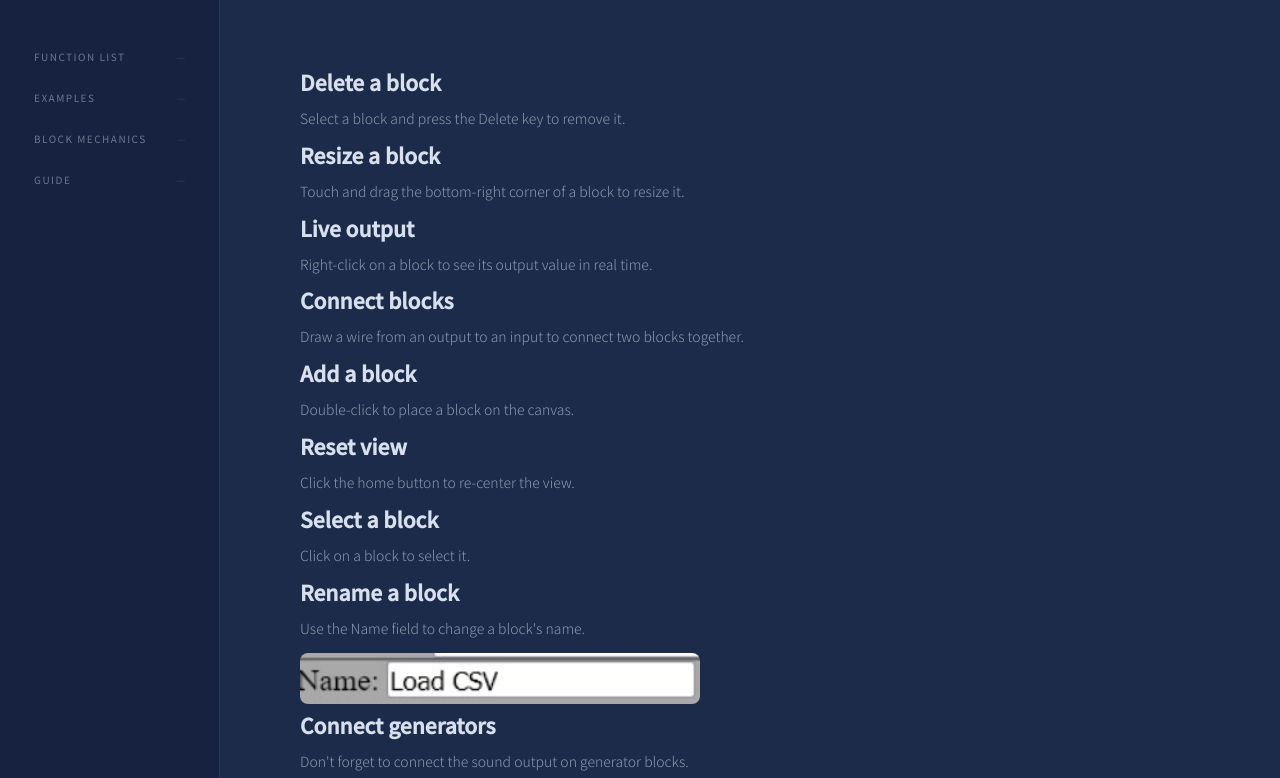
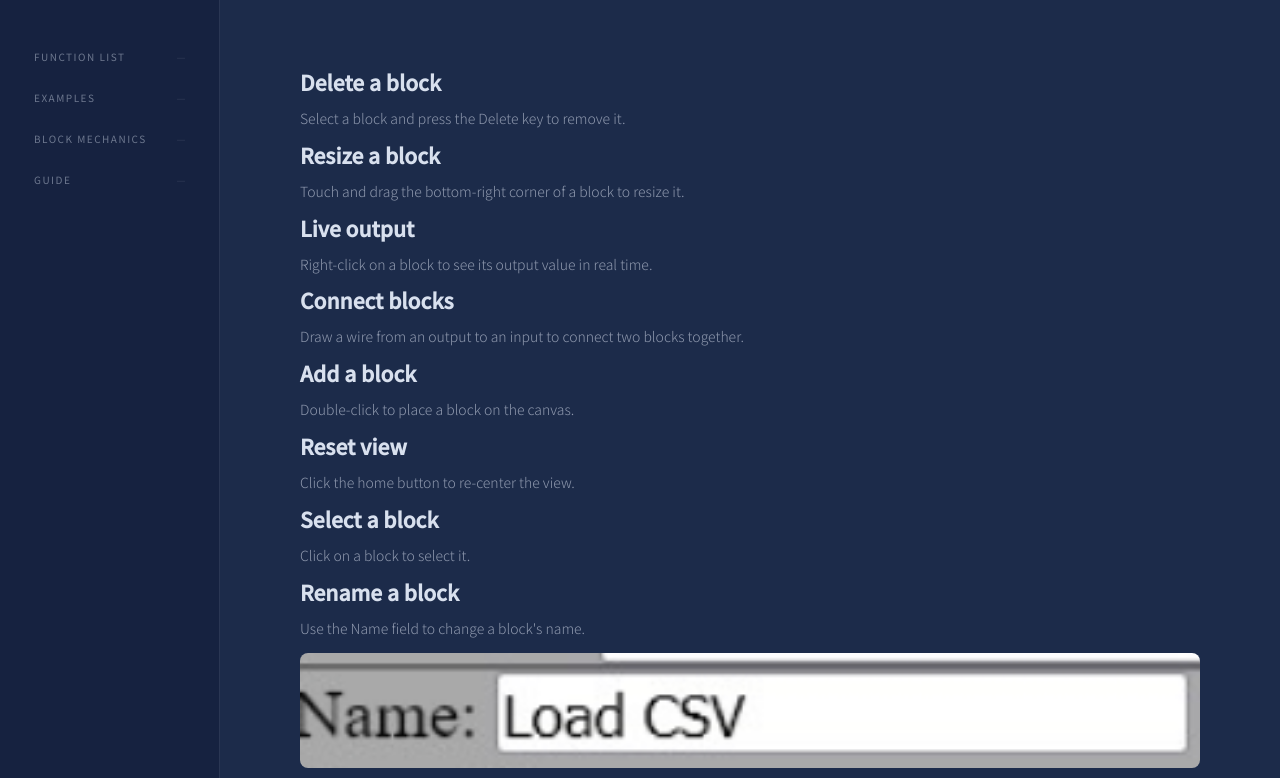
Before and after one commit to afaucheryved/WikiSonifcell, a plain HTML site: page pages/guide.html in a window 1280 px wide. Shown: the part 64-842 px from the top of the page. Drawn offline with Linux system fonts and the light colour scheme.

Commit message:
correction du bug des images trop petites

```diff
--- a/css/style.css
+++ b/css/style.css
@@ -211,7 +211,7 @@ body {
 }
 
 .content img {
-    width: 400px !important;
+    width: 100% !important;
     height: auto !important;
     display: block;
 }
--- a/js/examples.js
+++ b/js/examples.js
@@ -1,10 +1,7 @@
-// ─────────────────────────────────────────────────────────────
 // examples.js
 // Contains the data for all examples shown in the wiki.
 // This file is loaded by both examples-list.js and examples-page.js.
-// ─────────────────────────────────────────────────────────────
 
-// ─────────────────────────────────────────────────────────────
 // EXAMPLES DATA
 // To add a new example:
 //   1. Add a new entry below with a unique key (e.g. "myexample")
@@ -20,7 +17,7 @@
 //   image       : filename of the screenshot in assets/ (or null)
 //   download    : filename of the downloadable file in assets/downloads/ (or null)
 //   code        : optional code block shown on the page (e.g. Python script)
-// ─────────────────────────────────────────────────────────────
+
 const exemples = {
     "condition": {
         title: "Condition Example",
--- a/js/guide.js
+++ b/js/guide.js
@@ -1,11 +1,10 @@
-// ─────────────────────────────────────────────────────────────
 // guide.js
 // Generates the usage guide page.
 // Each tip is created with creerAstuce(title, text, image).
-// ─────────────────────────────────────────────────────────────
 
 // Creates a single tip block with a title, text, and optional image.
 // image: filename in assets/ folder, or leave empty for no image.
+
 function creerAstuce(titre, texte, image) {
     let div = document.createElement("div");
     let h2 = document.createElement("h2");
@@ -27,11 +26,10 @@ function creerAstuce(titre, texte, image) {
     return div;
 }
 
-// ─────────────────────────────────────────────────────────────
 // TIPS
 // To add a tip: creerAstuce("Title", "Explanation text", "image.png")
 // Leave the third argument empty if there is no image.
-// ─────────────────────────────────────────────────────────────
+
 let astuce1 = creerAstuce("Delete a block", "Select a block and press the Delete key to remove it.");
 let astuce2 = creerAstuce("Resize a block", "Touch and drag the bottom-right corner of a block to resize it.");
 let astuce3 = creerAstuce("Live output", "Right-click on a block to see its output value in real time.");
```
